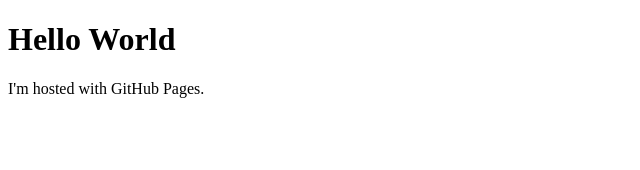
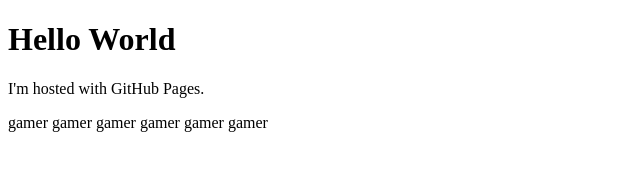
Before and after one commit to Paul-Demers/Paul-Demers.github.io, a plain HTML site: page index.html in a window 1280 px wide. Shown: the whole page, without its empty margins (0-640 px from the left). Drawn offline with Linux system fonts and the light colour scheme.

Commit message:
Update index.html

```diff
--- a/index.html
+++ b/index.html
@@ -3,5 +3,6 @@
 <body>
 <h1>Hello World</h1>
 <p>I'm hosted with GitHub Pages.</p>
+<p>gamer gamer gamer gamer gamer gamer</p>
 </body>
 </html>
```
